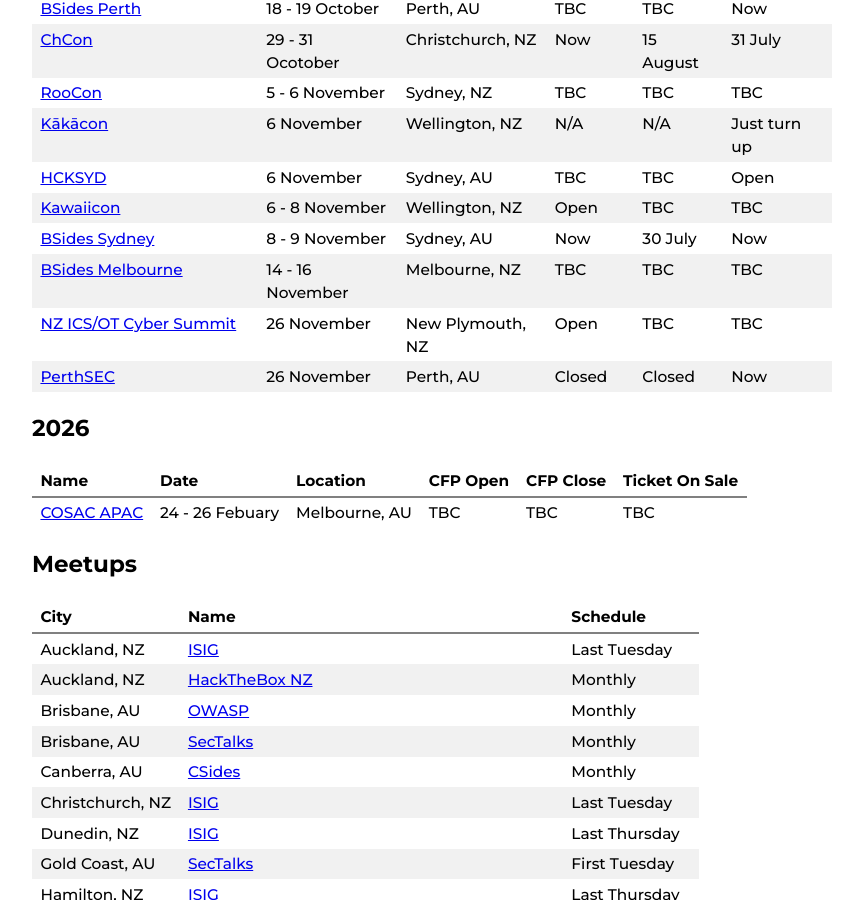
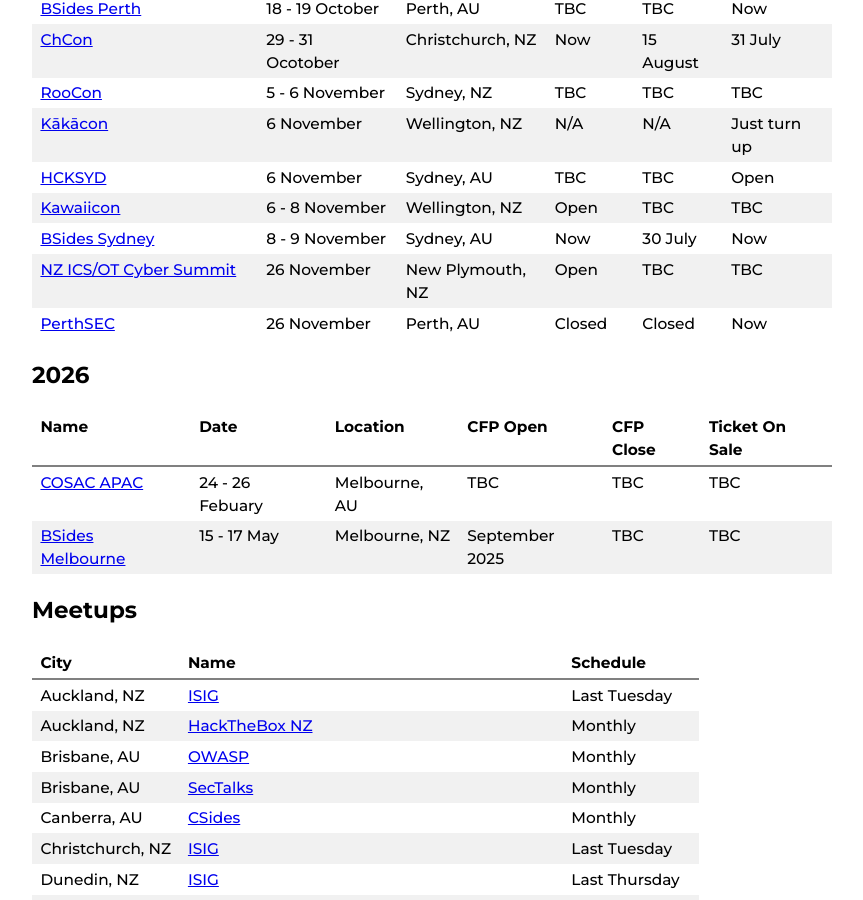
Before and after one commit to nzkarit/downundercons, a Jekyll site: the page built from index.markdown, in a window 1280 px wide and 900 px high, scrolled down 660 px. Shown: the whole window, without its empty margins (208-1071 px from the left). Built offline with Jekyll 4.4.1, drawn with Linux system fonts in a browser that asks for light colours.

Commit message:
Update index.markdown

```diff
--- a/index.markdown
+++ b/index.markdown
@@ -26,7 +26,6 @@ These are a list of hacker/infosec cons and meetups in the NZ and Aussie Area.
 | [HCKSYD](https://www.hack.sydney/) | 6 November | Sydney, AU | TBC | TBC | Open |
 | [Kawaiicon](https://kawaiicon.org/) | 6 - 8 November | Wellington, NZ | Open | TBC | TBC |
 | [BSides Sydney](https://www.bsides.sydney/) | 8 - 9 November | Sydney, AU | Now | 30 July | Now |
-| [BSides Melbourne](https://www.bsidesmelbourne.com/) | 14 - 16 November | Melbourne, NZ | TBC | TBC | TBC |
 | [NZ ICS/OT Cyber Summit](https://icscyber.org.nz/) | 26 November | New Plymouth, NZ | Open | TBC | TBC |
 | [PerthSEC](https://aisasecuritydays.com.au/perthsec) | 26 November | Perth, AU | Closed | Closed | Now |
 
@@ -35,6 +34,7 @@ These are a list of hacker/infosec cons and meetups in the NZ and Aussie Area.
 | Name | Date | Location | CFP Open | CFP Close | Ticket On Sale |
 | ---- | ---- | -------- | -------- | --------- | -------------- |
 | [COSAC APAC](https://cosac.net/apac/) | 24 - 26 Febuary | Melbourne, AU | TBC | TBC | TBC |
+| [BSides Melbourne](https://www.bsidesmelbourne.com/) | 15 - 17 May | Melbourne, NZ | September 2025 | TBC | TBC |
 
 ## Meetups
 
```
